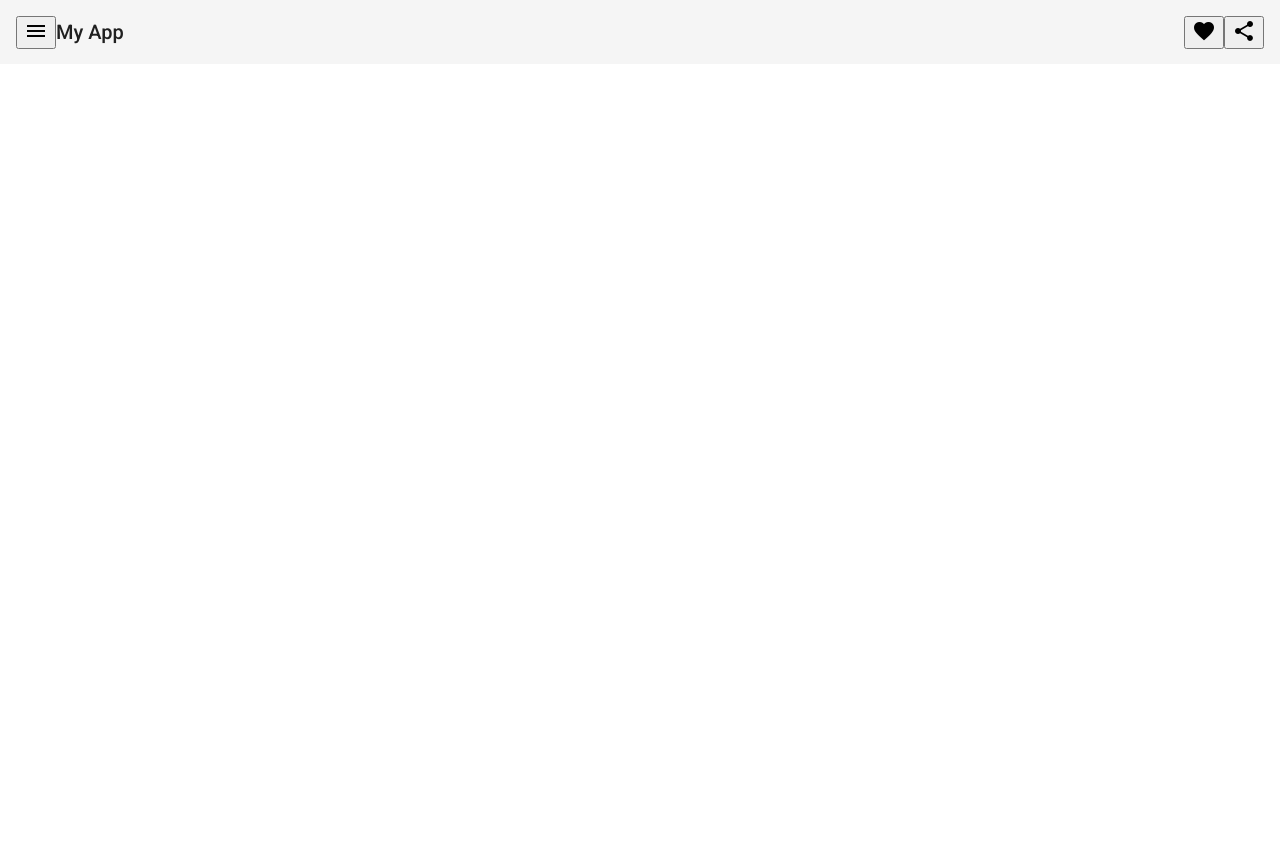
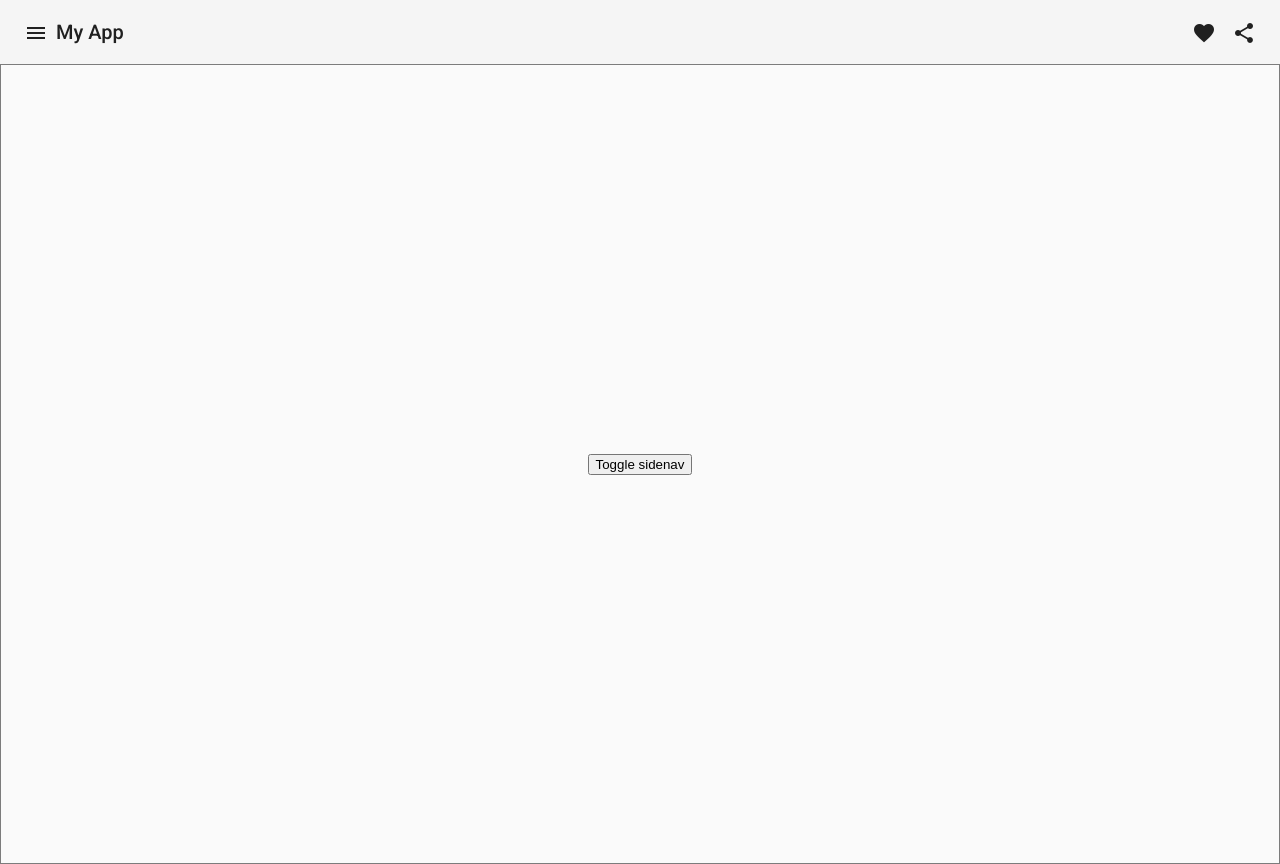
Before and after one commit to abmfahimshahriar/general-shop, an Angular app: page / in a window 1280 px wide. Before the commit the page ends 800 px from the top, so only its background shows below. Built offline with nearby package versions, Linux system fonts and the light colour scheme.

Commit message:
add sideNav

```diff
--- a/angular.json
+++ b/angular.json
@@ -127,5 +127,8 @@
       }
     }
   },
-  "defaultProject": "general-shop"
+  "defaultProject": "general-shop",
+  "cli": {
+    "analytics": "d90d0b8a-cb37-4fe7-8769-17345c27f755"
+  }
 }
--- a/src/app/app.component.html
+++ b/src/app/app.component.html
@@ -1 +1,18 @@
 <app-tool-bar></app-tool-bar>
+
+<mat-drawer-container class="example-container" autosize [hasBackdrop]="true">
+    <mat-drawer #drawer class="example-sidenav" mode="over">
+        <p>Auto-resizing sidenav</p>
+        <p *ngIf="showFiller">Lorem, ipsum dolor sit amet consectetur.</p>
+        <button (click)="showFiller = !showFiller" mat-raised-button>
+            Toggle extra text
+        </button>
+    </mat-drawer>
+
+    <div class="example-sidenav-content">
+        <button type="button" mat-button (click)="drawer.toggle()">
+            Toggle sidenav
+        </button>
+    </div>
+
+</mat-drawer-container>
--- a/src/app/app.component.scss
+++ b/src/app/app.component.scss
@@ -0,0 +1,16 @@
+.example-container {
+    width: 100%;
+    height: 100%;
+    border: 1px solid rgba(0, 0, 0, 0.5);
+  }
+
+  .example-sidenav-content {
+    display: flex;
+    height: 100%;
+    align-items: center;
+    justify-content: center;
+  }
+
+  .example-sidenav {
+    padding: 20px;
+  }
--- a/src/app/app.component.ts
+++ b/src/app/app.component.ts
@@ -7,4 +7,5 @@
 })
 export class AppComponent {
   title = 'general-shop';
+  showFiller = false;
 }
--- a/src/app/app.module.ts
+++ b/src/app/app.module.ts
@@ -5,6 +5,7 @@
 import { AppRoutingModule } from './app-routing.module';
 import { AppComponent } from './app.component';
 import { BrowserAnimationsModule } from '@angular/platform-browser/animations';
+import {MatSidenavModule} from '@angular/material/sidenav';
 
 @NgModule({
   declarations: [
@@ -16,6 +17,7 @@
     BrowserAnimationsModule,
 
     CoreModule,
+    MatSidenavModule
   ],
   providers: [],
   bootstrap: [AppComponent]
--- a/src/app/core/components/tool-bar/tool-bar.component.html
+++ b/src/app/core/components/tool-bar/tool-bar.component.html
@@ -1,3 +1,4 @@
+<div>
     <mat-toolbar>
         <button mat-icon-button class="example-icon" aria-label="Example icon-button with menu icon">
             <mat-icon>menu</mat-icon>
@@ -11,3 +12,4 @@
             <mat-icon>share</mat-icon>
         </button>
     </mat-toolbar>
+</div>
--- a/src/app/core/core.module.ts
+++ b/src/app/core/core.module.ts
@@ -4,6 +4,7 @@
 
 import {MatToolbarModule} from '@angular/material/toolbar';
 import {MatIconModule} from '@angular/material/icon';
+import {MatButtonModule} from '@angular/material/button';
 
 
 @NgModule({
@@ -13,7 +14,8 @@
   imports: [
     CommonModule,
     MatToolbarModule,
-    MatIconModule
+    MatIconModule,
+    MatButtonModule
   ],
   exports: [
     ToolBarComponent
```
Lines whose indentation alone changed are shown as unchanged.
